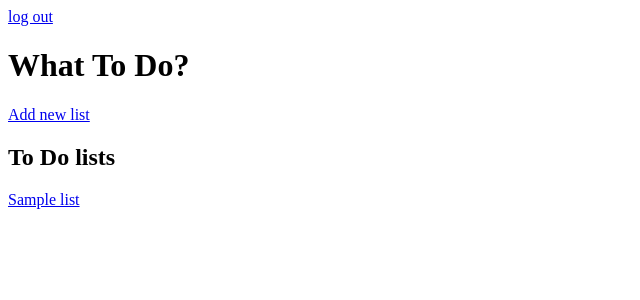
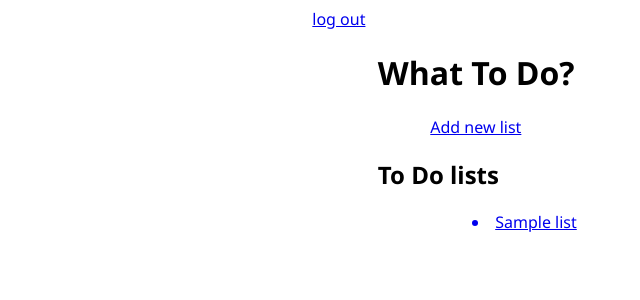
Before and after one commit to marthemaere/TweedeZitDev, a PHP site: page / in a window 1280 px wide. Shown: the top 300 px of the page, without its empty margins (0-640 px from the left). Run offline with PHP 8.4, Linux system fonts and the light colour scheme; the visitor is signed in with stand-in values (Sample User, id 1); tables that the repository leaves empty or names only in its code hold one stand-in row (values such as "Sample post").

Commit message:
checkuser

```diff
--- a/classes/User.php
+++ b/classes/User.php
@@ -194,16 +194,16 @@ class User{
 
 }
 
-    // public static function getIdByEmail($email){
-    //     $conn = Db::getConnection();
-    //     $query=$conn->prepare("select user_id from account where email = :email");
-    //     $query->bindValue(":email", $email);
-    //     $query->execute();
-    //     $user=$query->fetch(PDO::FETCH_ASSOC);
+     public static function getIdByEmail($email){
+         $conn = Db::getConnection();
+         $query=$conn->prepare("select id from account where email = :email");
+         $query->bindValue(":email", $email);
+         $query->execute();
+         $user=$query->fetch(PDO::FETCH_ASSOC);
 
-    //     return $user['user_id'];
+       return $user['id'];
 
-    // }
+     }
 
     // public static function deleteAccount($id, $password){
     //         $conn = Db::getConnection();
--- a/index.php
+++ b/index.php
@@ -6,7 +6,7 @@ $user_id = $_SESSION["user_id"];
 $user = User::getUserById($user_id);
 
 
-$lists = Todolist::getAll();
+$lists = Todolist::getAllForUser($user_id);
 
 ?><!DOCTYPE html>
 <html lang="en">
@@ -14,6 +14,7 @@ $lists = Todolist::getAll();
   <meta charset="UTF-8">
   <meta http-equiv="X-UA-Compatible" content="IE=edge">
   <meta name="viewport" content="width=device-width, initial-scale=1.0">
+  <link rel="stylesheet" href="style.css">
   <title>What To Do</title>
 </head>
 <body>
@@ -26,12 +27,13 @@ $lists = Todolist::getAll();
 
         <table class="table">
             <h2>To Do lists</h2>
-
+            <div class="lists">
             <?php if(!empty($lists)): ?>
                 <?php foreach($lists as $list): ?>
-                 <a href="todolist.php?id=<?php echo htmlspecialchars( $list['user_id']);?>"> <?php echo htmlspecialchars( $list['title']);?></a>
+                 <a class="lists" href="todolist.php?id=<?php echo htmlspecialchars( $list['id']);?>"> <li><?php echo htmlspecialchars( $list['title']);?></li></a>
                 <?php endforeach; ?>
             <?php endif ?>
+            </div>
 
             <?php if(empty($lists)): ?>
                 <p>No lists</p>
--- a/logged_in.inc.php
+++ b/logged_in.inc.php
@@ -1,5 +1,5 @@
-<!-- <?php
+<?php
     session_start();
     if(!isset($_SESSION["logged_in"])){
         header("Location:login.php");
-    } ?> -->
+    } ?>
--- a/register.php
+++ b/register.php
@@ -1,8 +1,9 @@
 <?php
+include_once('core/autoload.php');
 
 
     if(!empty($_POST)){
-      try{ include_once(__DIR__."/classes/User.php");
+      try{
 
         $user = new User();
         $user->setUsername($_POST['username']);
--- /dev/null
+++ b/style.css
@@ -0,0 +1,23 @@
+*{
+    margin-left: 10%;
+    margin-right: 10%;
+}
+
+.lists{
+    display: flex;
+    flex-direction: column;
+    padding-bottom: 20px;
+}
+
+a{
+    font-family: monospace;
+    font-family: 'Segoe UI', Tahoma, Geneva, Verdana, sans-serif;
+}
+
+h1{
+    font-family: 'Segoe UI', Tahoma, Geneva, Verdana, sans-serif;
+}
+
+h2{
+    font-family: 'Segoe UI', Tahoma, Geneva, Verdana, sans-serif;
+}
```
Also changed, not shown: login.php (+6 -1 lines).
